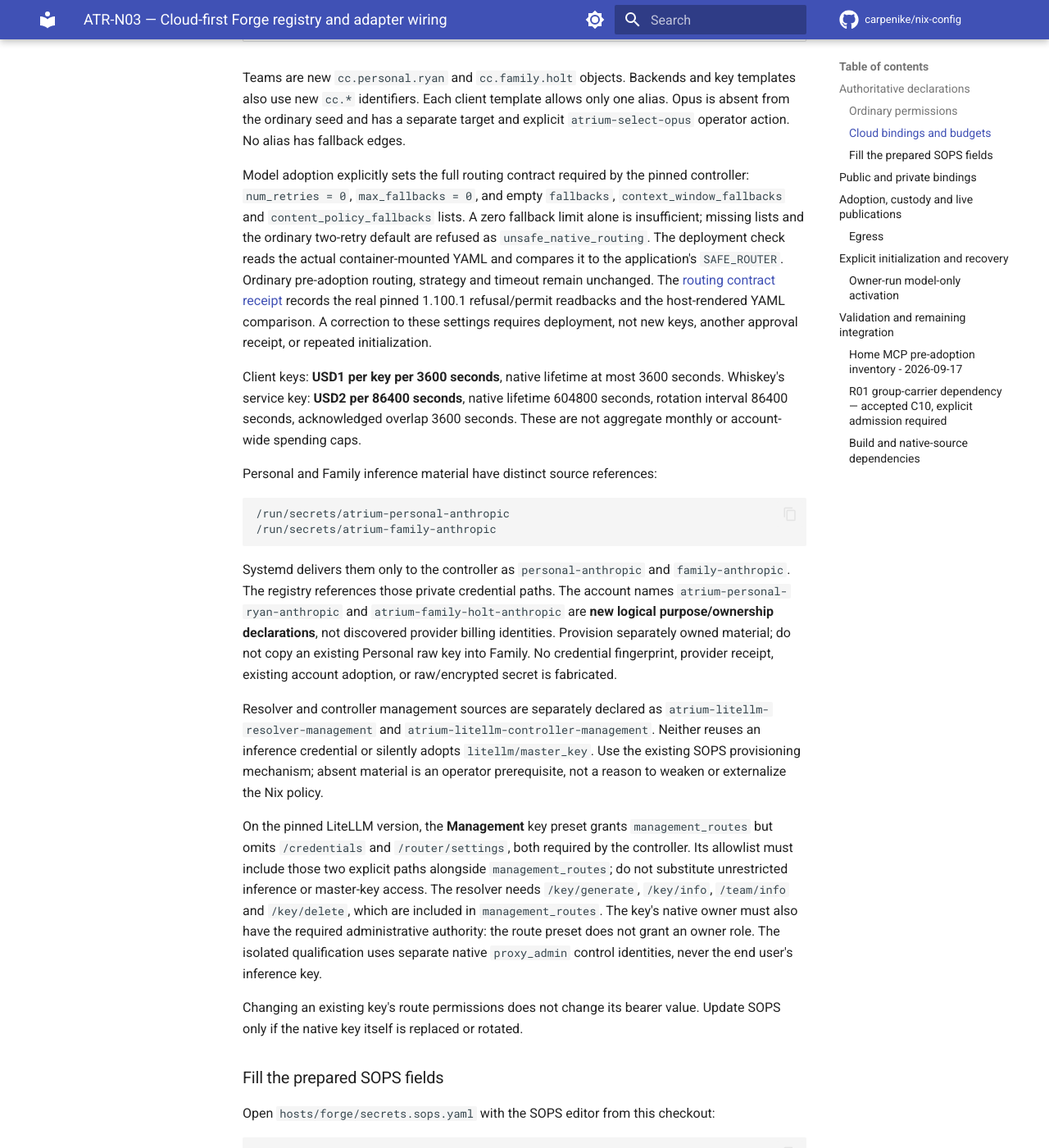
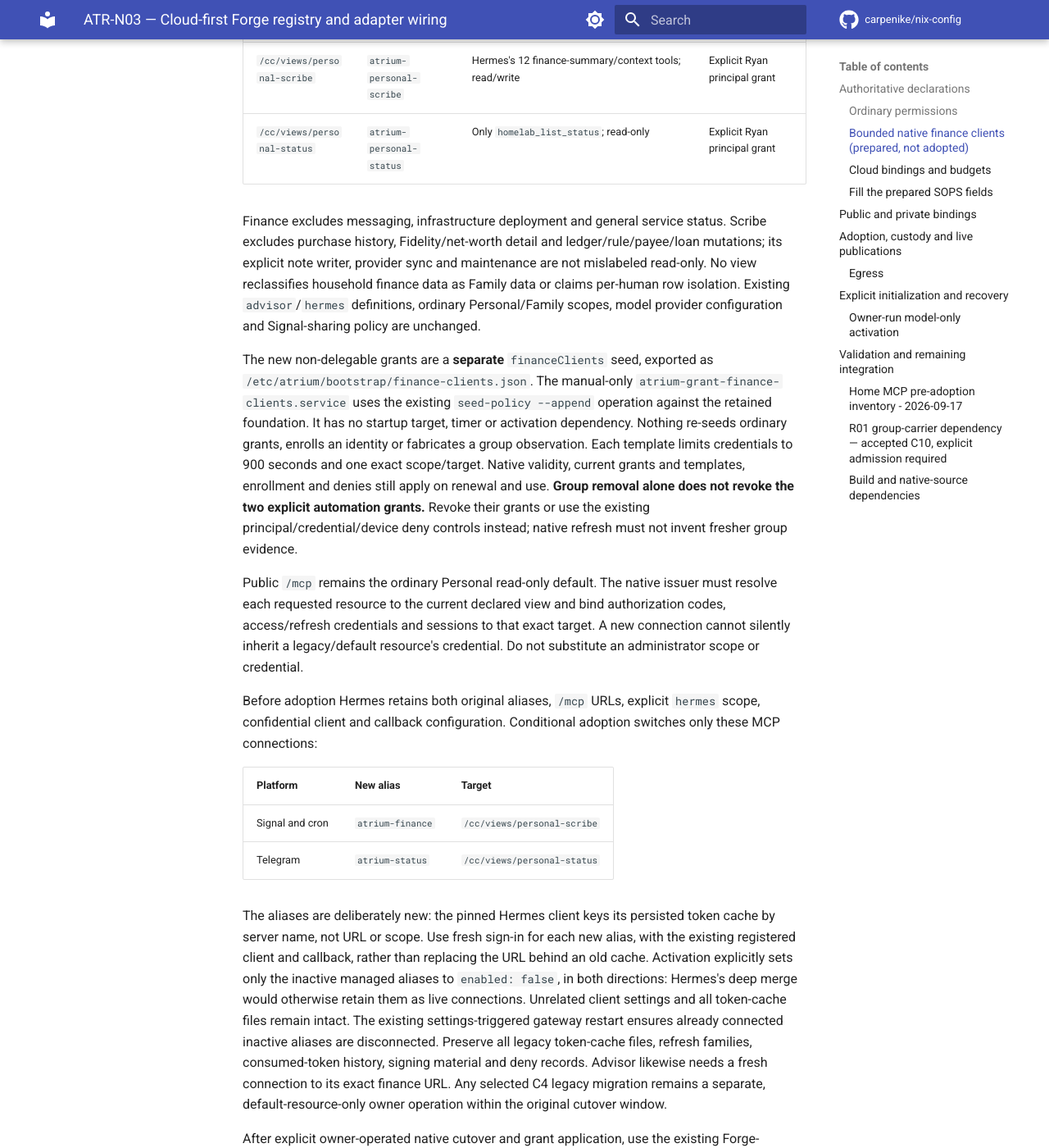
Before and after one commit to carpenike/nix-config, an MkDocs documentation site: the page built from docs/services/atrium-forge-cloud.md, in a window 1280 px wide and 1400 px high, scrolled down 2597 px. Shown: the whole window at 82% size. Built offline with MkDocs 1.6.1 and Material for MkDocs 9.7.7, drawn with Linux system fonts in a browser that asks for light colours; comment, search, counter and statistics services are not loaded; some of the changed text lies outside the part shown.

Commit message:
feat: prepare bounded native finance client deployment
Declare separate source-backed finance, scribe and status views and manual nondelegable grant append. Preserve ordinary read-only and legacy configuration; separate target-bound Hermes caches and explicitly disable inactive managed aliases through the actual config merger. Keep native adoption off.

Co-authored-by: Copilot <223556219+Copilot@users.noreply.github.com>
Copilot-Session: 07549712-8ad0-4630-9bd3-ac67b7a539cc

````diff
--- a/docs/services/atrium-forge-cloud.md
+++ b/docs/services/atrium-forge-cloud.md
@@ -97,6 +97,97 @@ protected-file contract. Runtime services cannot rewrite either ceiling.
 provisioning description. Ordinary grants are nondelegating, subordinate
 standing grants; each credential remains lifetime/budget/native-rights bounded.
 Nothing applies them at boot.
+
+### Bounded native finance clients (prepared, not adopted)
+
+The owner's 2026-09-17 implementation decision adds three separate Personal
+views. It does **not** widen either ordinary read-only view or enable native
+adoption. The source-defined profiles come from the selected Home MCP catalog,
+not a second tool inventory in Nix.
+
+| View path | Exact scope | Capability | Eligibility |
+| --- | --- | --- | --- |
+| `/cc/views/personal-finance` | `atrium-personal-finance` | Advisor's 52 finance/document/purchase tools and finance resources; read/write | Fresh Personal group evidence |
+| `/cc/views/personal-scribe` | `atrium-personal-scribe` | Hermes's 12 finance-summary/context tools; read/write | Explicit Ryan principal grant |
+| `/cc/views/personal-status` | `atrium-personal-status` | Only `homelab_list_status`; read-only | Explicit Ryan principal grant |
+
+Finance excludes messaging, infrastructure deployment and general service
+status. Scribe excludes purchase history, Fidelity/net-worth detail and
+ledger/rule/payee/loan mutations; its explicit note writer, provider sync and
+maintenance are not mislabeled read-only. No view reclassifies household
+finance data as Family data or claims per-human row isolation. Existing
+`advisor`/`hermes` definitions, ordinary Personal/Family scopes, model provider
+configuration and Signal-sharing policy are unchanged.
+
+The new non-delegable grants are a **separate** `financeClients` seed, exported
+as `/etc/atrium/bootstrap/finance-clients.json`. The manual-only
+`atrium-grant-finance-clients.service` uses the existing `seed-policy --append`
+operation against the retained foundation. It has no startup target, timer or
+activation dependency. Nothing re-seeds ordinary grants, enrolls an identity
+or fabricates a group observation. Each template limits credentials to 900
+seconds and one exact scope/target. Native validity, current grants and
+templates, enrollment and denies still apply on renewal and use.
+**Group removal alone does not revoke the two explicit automation grants.**
+Revoke their grants or use the existing principal/credential/device deny
+controls instead; native refresh must not invent fresher group evidence.
+
+Public `/mcp` remains the ordinary Personal read-only default. The native
+issuer must resolve each requested resource to the current declared view and
+bind authorization codes, access/refresh credentials and sessions to that
+exact target. A new connection cannot silently inherit a legacy/default
+resource's credential. Do not substitute an administrator scope or credential.
+
+Before adoption Hermes retains both original aliases, `/mcp` URLs, explicit
+`hermes` scope, confidential client and callback configuration. Conditional
+adoption switches only these MCP connections:
+
+| Platform | New alias | Target |
+| --- | --- | --- |
+| Signal and cron | `atrium-finance` | `/cc/views/personal-scribe` |
+| Telegram | `atrium-status` | `/cc/views/personal-status` |
+
+The aliases are deliberately new: the pinned Hermes client keys its persisted
+token cache by server name, not URL or scope. Use fresh sign-in for each new
+alias, with the existing registered client and callback, rather than replacing
+the URL behind an old cache. Activation explicitly sets only the inactive
+managed aliases to `enabled: false`, in both directions: Hermes's deep merge
+would otherwise retain them as live connections. Unrelated client settings and
+all token-cache files remain intact. The existing settings-triggered gateway
+restart ensures already connected inactive aliases are disconnected.
+Preserve all legacy token-cache files, refresh
+families, consumed-token history, signing material and deny records. Advisor
+likewise needs a fresh connection to its exact finance URL. Any selected C4
+legacy migration remains a separate, default-resource-only owner operation
+within the original cutover window.
+
+After explicit owner-operated native cutover and grant application, use the
+existing Forge-managed Hermes CLI environment to sign in sequentially:
+
+```sh
+hermes mcp login atrium-finance
+hermes mcp login atrium-status
+```
+
+The pinned CLI's `mcp login <name>` already requests fresh named-alias
+authentication; no `--force` option or broad token-cache deletion is needed.
+These commands are not part of activation and have not been run against Forge.
+
+When native mode is selected, Hermes's existing startup probes use the
+verified HTTPS Caddy endpoint, not the private native listener, whose firewall
+admits only Caddy and the resolver. Legacy mode retains its loopback probes.
+Liveness and unauthenticated construction checks still do not prove an
+authenticated tool call or replace the existing failure/heartbeat handling.
+
+`atrium-forge-client-views` checks the host's exact profiles, eligibility,
+manual append-only wiring, unchanged unadopted clients, source-matched tool
+filters, distinct adopted aliases, startup transport and platform separation.
+`atrium-hermes-config-transition` runs the pinned module's actual merge script
+through adoption, rollback and re-adoption, including idempotence, preserved
+synthetic cache files/unrelated settings, and the reproduced stale-alias failure
+when explicit disable entries are omitted. Those checks
+are configuration evidence, not live client sign-in or an executed native
+permit/deny gate. Deployment, finance-grant application and native cutover
+remain explicit owner-operated steps; this change performs none of them.
 
 ### Cloud bindings and budgets
 
````
Also changed, not shown: docs/services/atrium-deployment.md (+4 -0 lines), 13 other files.
